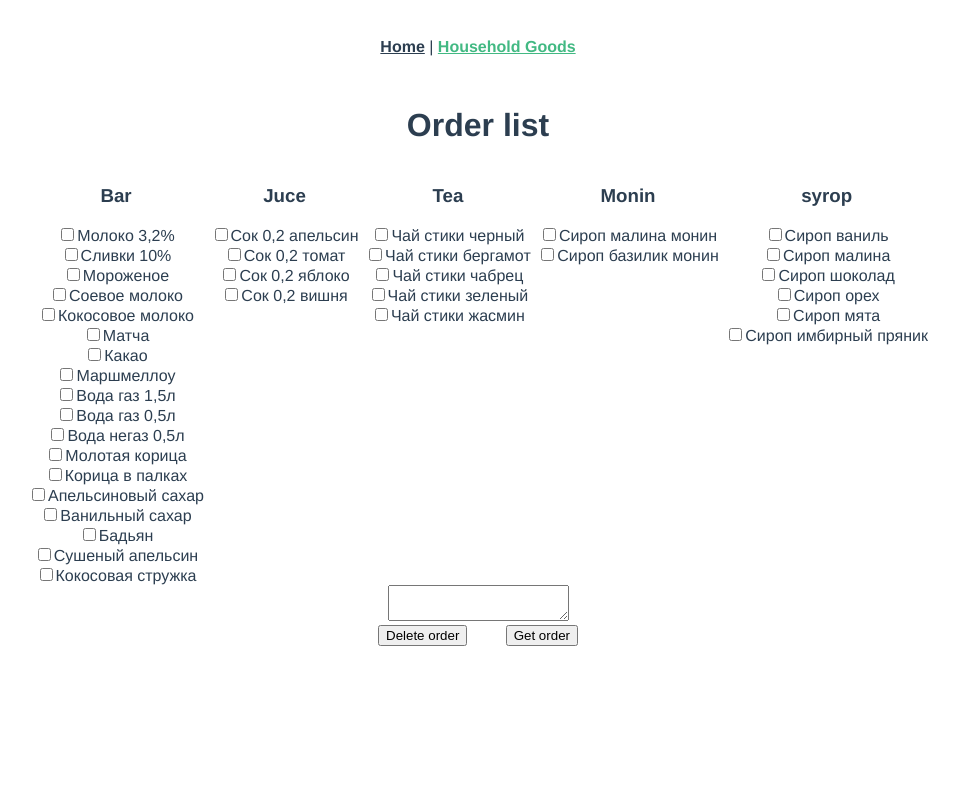
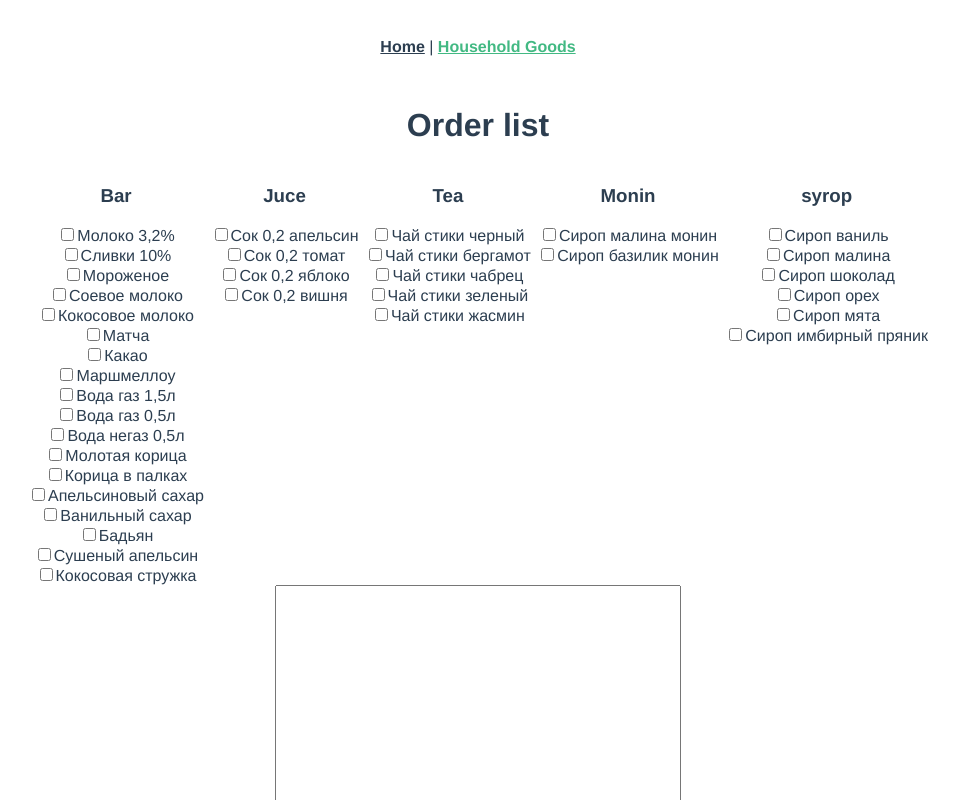
Before and after one commit to potatbut/order-form, a Vue app: page /#/HouseholdGoods in a window 1280 px wide. Shown: the top 800 px of the page, without its empty margins (162-1121 px from the left). Built offline with nearby package versions, Linux system fonts and the light colour scheme.

Commit message:
Input width

```diff
--- a/src/views/HouseholdGoods.vue
+++ b/src/views/HouseholdGoods.vue
@@ -325,7 +325,8 @@ export default {
     max-width: 900px;
   }
   .inputOrder {
-    max-width: 400px;
+    width: 400px;
+    height: 400px;
   }
   .buttons {
     max-width: 200px;
```
Also changed, not shown: 10 other files (tests, documents, lock files or other folders).
